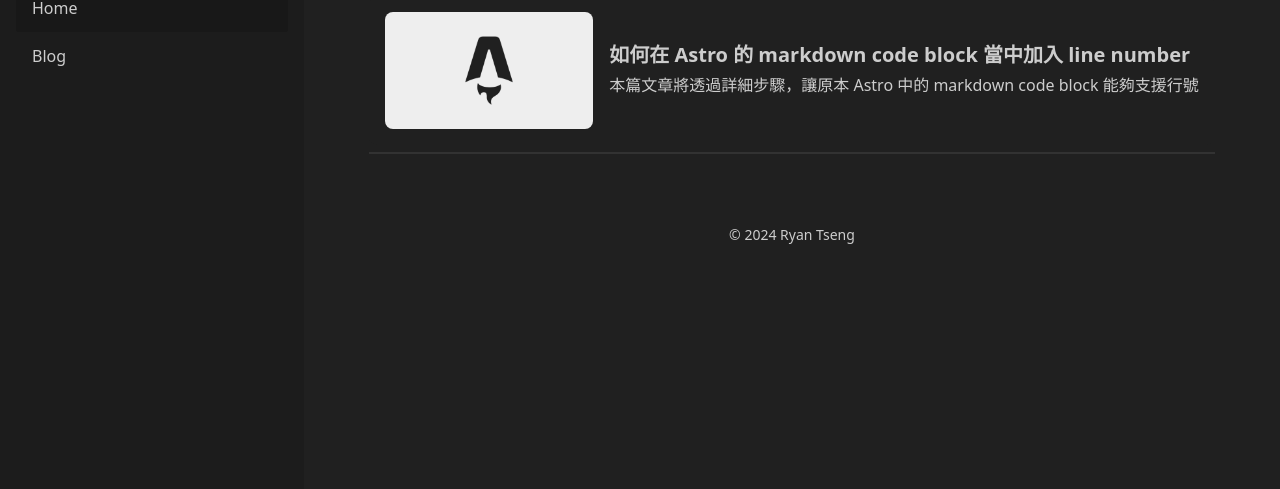
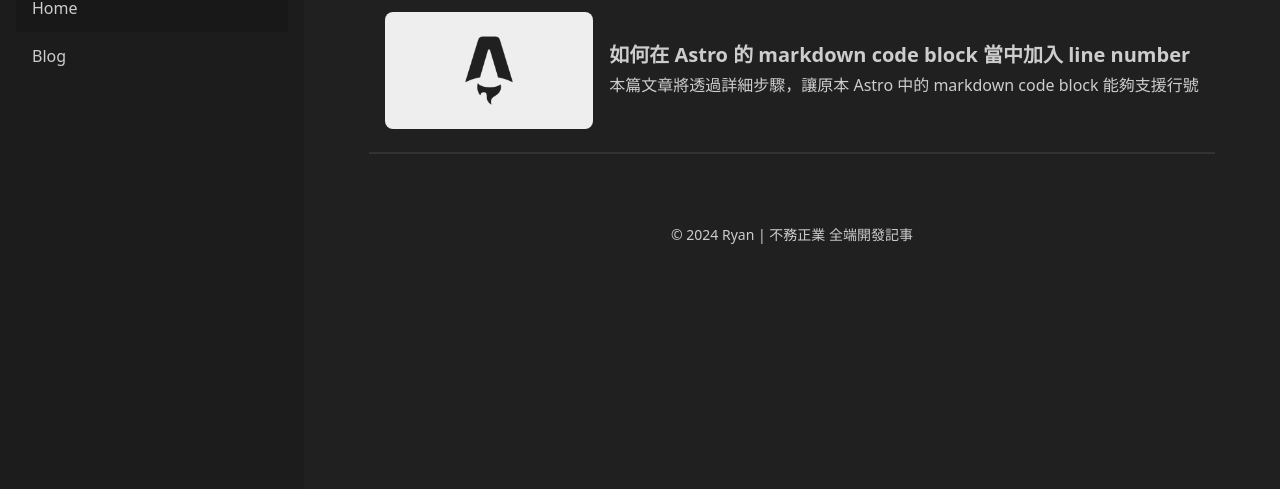
Before and after one commit to ryan10328/ryan10328.github.io, an Astro site: page / in a window 1280 px wide. Shown: the part 212-701 px from the top of the page. Built offline with nearby package versions, Linux system fonts and the light colour scheme; Astro itself is replaced by a stand-in of ours.

Commit message:
change favicon

```diff
--- a/src/components/Footer.astro
+++ b/src/components/Footer.astro
@@ -1,10 +1,11 @@
 ---
 const today = new Date();
+import {SITE_TITLE} from "../config";
 ---
 
 <footer class="footer footer-center block mb-5 pt-10">
     <div class="pb-2">
-    &copy; {today.getFullYear()} Ryan Tseng
+        &copy; {today.getFullYear()} {SITE_TITLE}
     </div>
     <!--<div class="inline opacity-75">-->
     <!--  Developed by <a href="https://manuelernestog.github.io" target="_blank" class="font-bold">Manuel Ernesto</a> using-->
--- a/src/components/SideBar.astro
+++ b/src/components/SideBar.astro
@@ -12,7 +12,7 @@
       <a href="/">
         <div class="avatar transition ease-in-out hover:scale-[105%] block m-auto">
           <div class="w-[8.5rem]">
-            <Image class="mask mask-square rounded-2xl" format="webp" width={300} height={300} src="/profile.webp" alt="Ryan Tseng" />
+            <Image class="mask mask-circle rounded-2xl" format="webp" width={300} height={300} src="/profile.webp" alt="Ryan Tseng" />
           </div>
         </div>
       </a>
```
Also changed, not shown: public/favicon.svg. Lines whose indentation alone changed are shown as unchanged.
